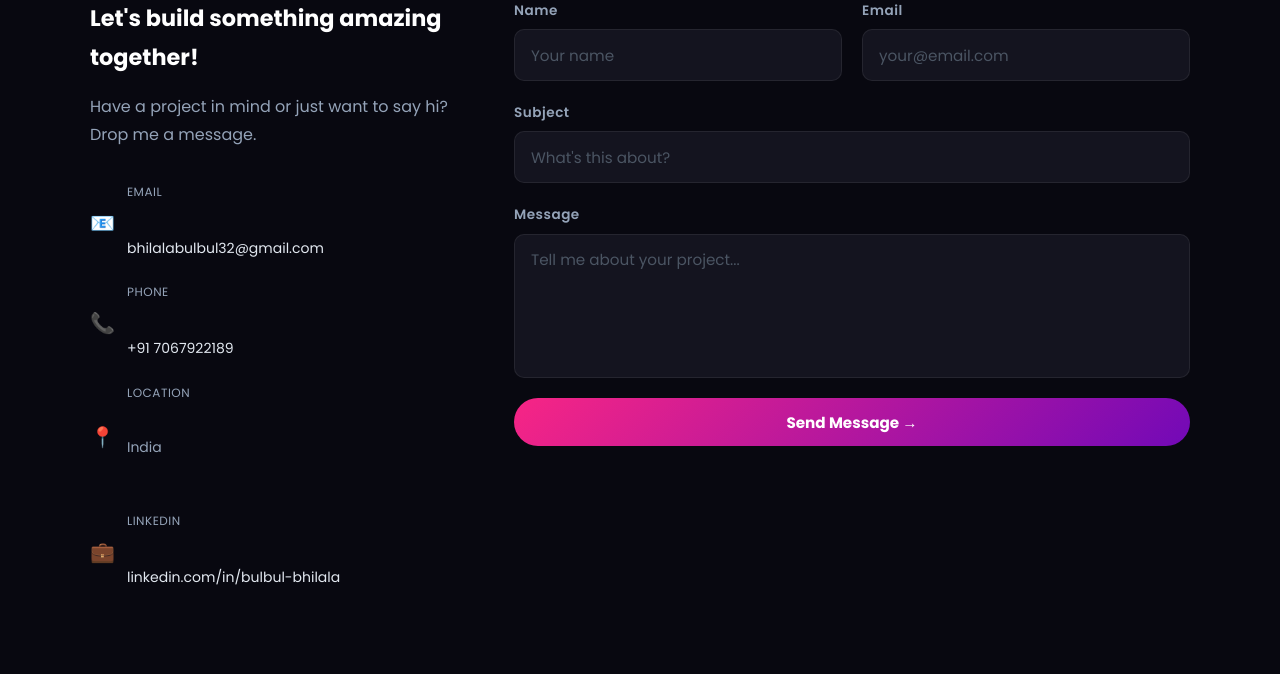
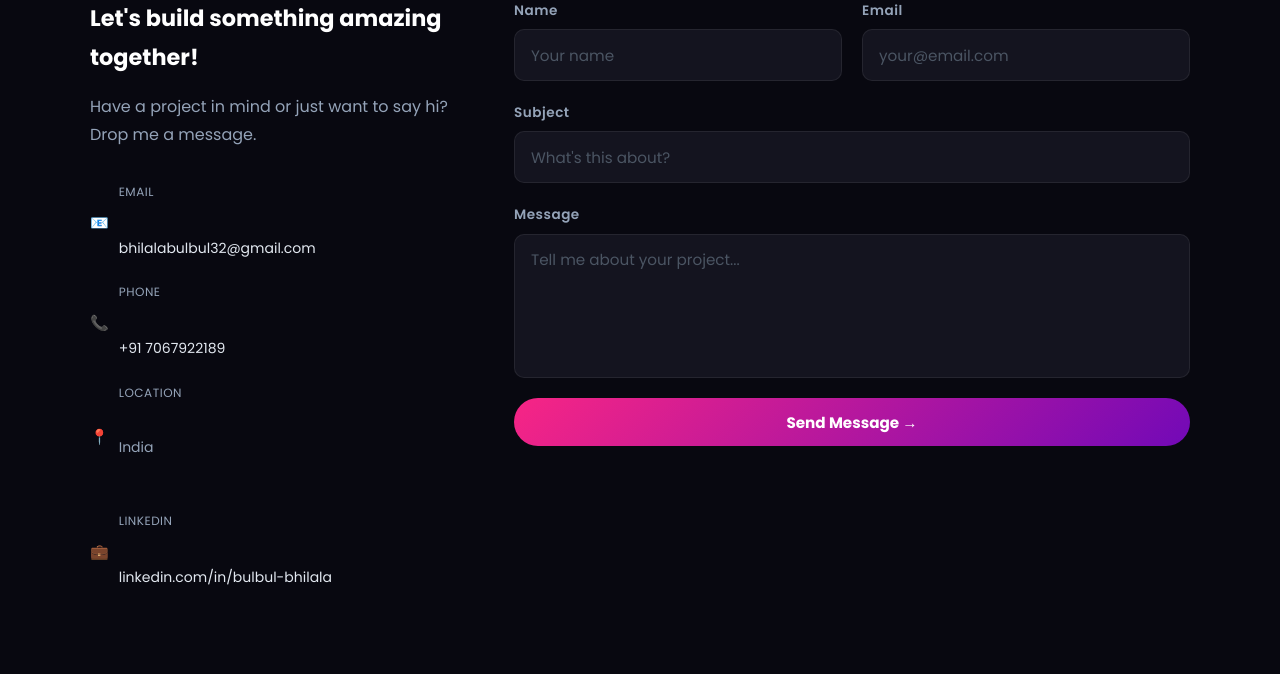
Before and after one commit to Bulbulbhilala-bq/my-portfolio, a Flask app: page / in a window 1280 px wide. Shown: the part 2217-2891 px from the top of the page. Run offline with Flask 3, Linux system fonts and the light colour scheme.

Commit message:
fix contact spacing

```diff
--- a/static/style.css
+++ b/static/style.css
@@ -267,7 +267,7 @@ em { color: var(--pink); font-style: normal; }
   display: flex;
   flex-direction: column;
   gap: 1.2rem;
-  margin-top: 1.5rem;
+  margin-top: 1.1rem;
 }
 
 .contact-item {
@@ -302,12 +302,12 @@ em { color: var(--pink); font-style: normal; }
 .contact-item {
   display: flex;
   align-items: center;  /* ye change karo — flex-start tha pehle */
-  gap: 12px;
+  gap: 10px;
 }
 
 .contact-icon {
-  font-size: 20px;
-  line-height: 1;
+  font-size: 15px;
+  line-height: 0;
   flex-shrink: 0;
 }
 @media (max-width: 480px) {
```
